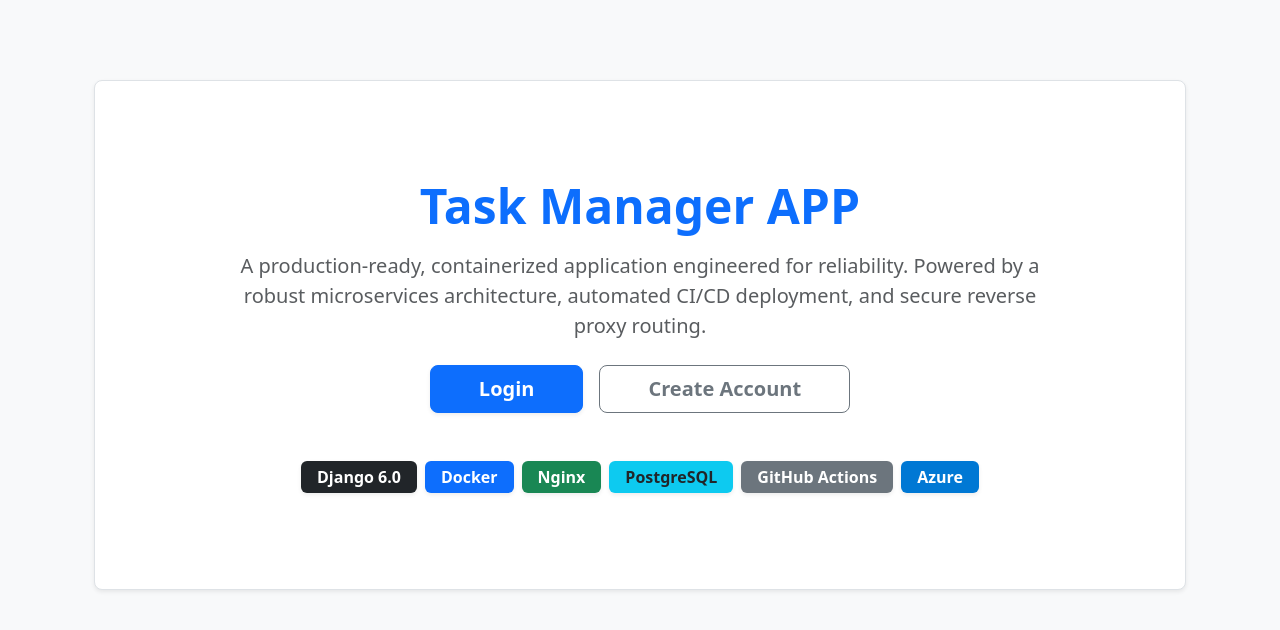
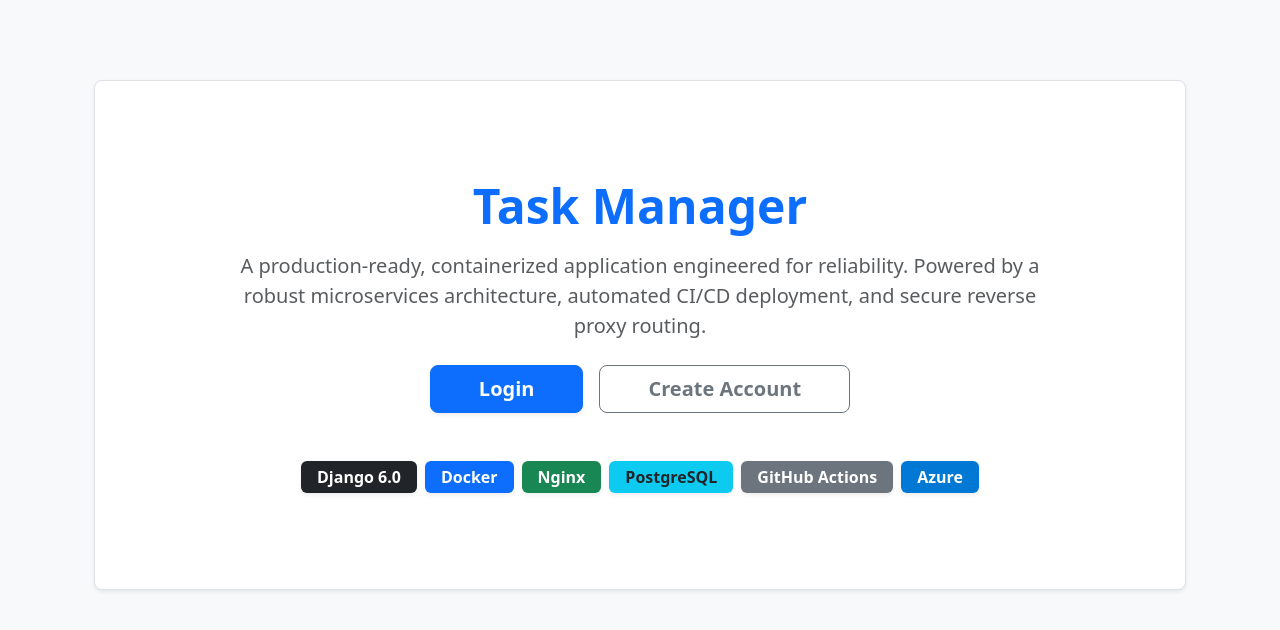
Before and after one commit to Zafarbek05/DSCC-CW-00016417, a Django app: page / in a window 1280 px wide. Shown: the part 56-686 px from the top of the page. Run offline with Django 5.2, Linux system fonts and the light colour scheme.

Commit message:
fix: home page title

```diff
--- a/templates/core/home.html
+++ b/templates/core/home.html
@@ -3,7 +3,7 @@
 <div class="container py-4 mb-5">
     <div class="p-5 mb-4 bg-white rounded-3 shadow-sm border text-center">
         <div class="container-fluid py-5">
-            <h1 class="display-5 fw-bold text-primary mb-3">Task Manager APP</h1>
+            <h1 class="display-5 fw-bold text-primary mb-3">Task Manager</h1>
             <p class="col-md-10 mx-auto fs-5 text-muted mb-4">
                 A production-ready, containerized application engineered for reliability. Powered by a robust microservices architecture, automated CI/CD deployment, and secure reverse proxy routing.
             </p>
```
